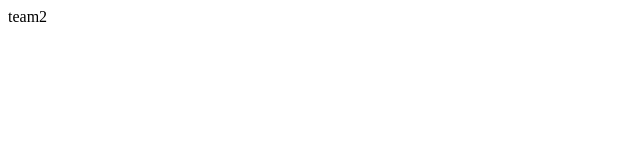
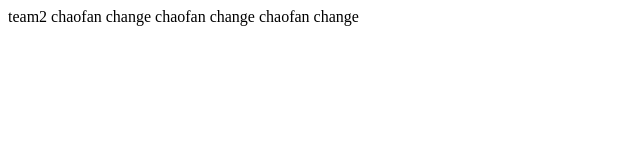
Before and after one commit to python1804gsl2/Team2r, a plain HTML site: page index.html in a window 1280 px wide. Shown: the whole page, without its empty margins (0-640 px from the left). Drawn offline with Linux system fonts and the light colour scheme.

Commit message:
chaofan add

```diff
--- a/index.html
+++ b/index.html
@@ -6,5 +6,8 @@
 </head>
 <body>
 team2
+chaofan change
+chaofan change
+chaofan change
 </body>
 </html>
```
